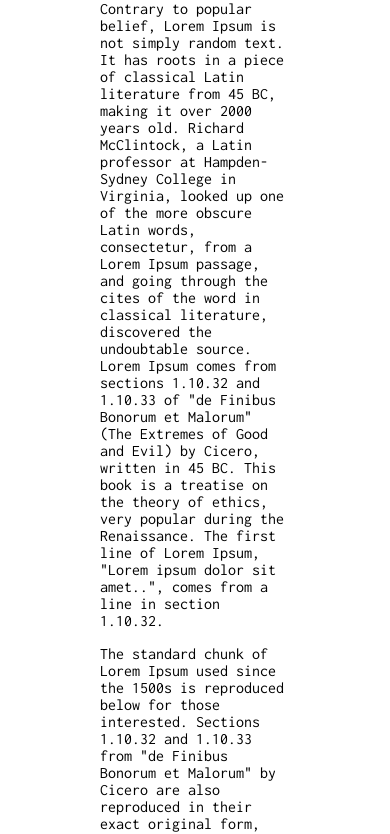
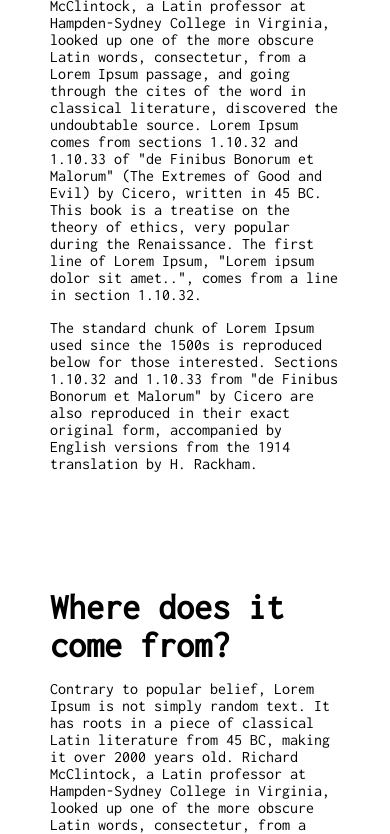
Before and after one commit to carvalhoviniciusluiz/css-responsive-sidebar, a website: page index.html in a window 390 px wide. Shown: the part 230-1064 px from the top of the page. Drawn offline with Linux system fonts and the light colour scheme.

Commit message:
text adjusted to dimension 991

```diff
--- a/style.css
+++ b/style.css
@@ -113,3 +113,9 @@
   padding: 0;
   font-size: 36px;
 }
+
+@media (max-width: 991px) {
+  section {
+    padding: 50px;
+  }
+}
```
